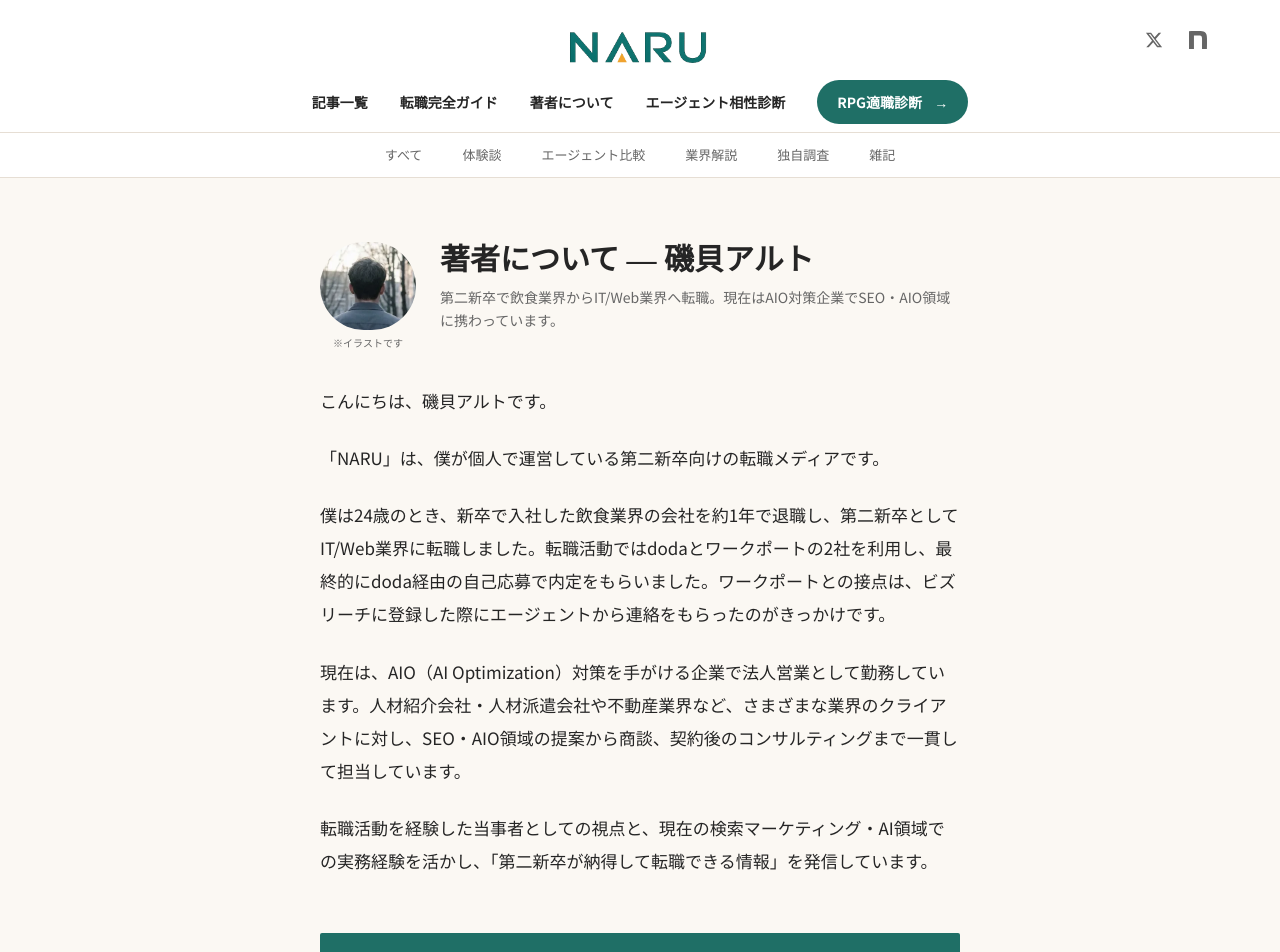
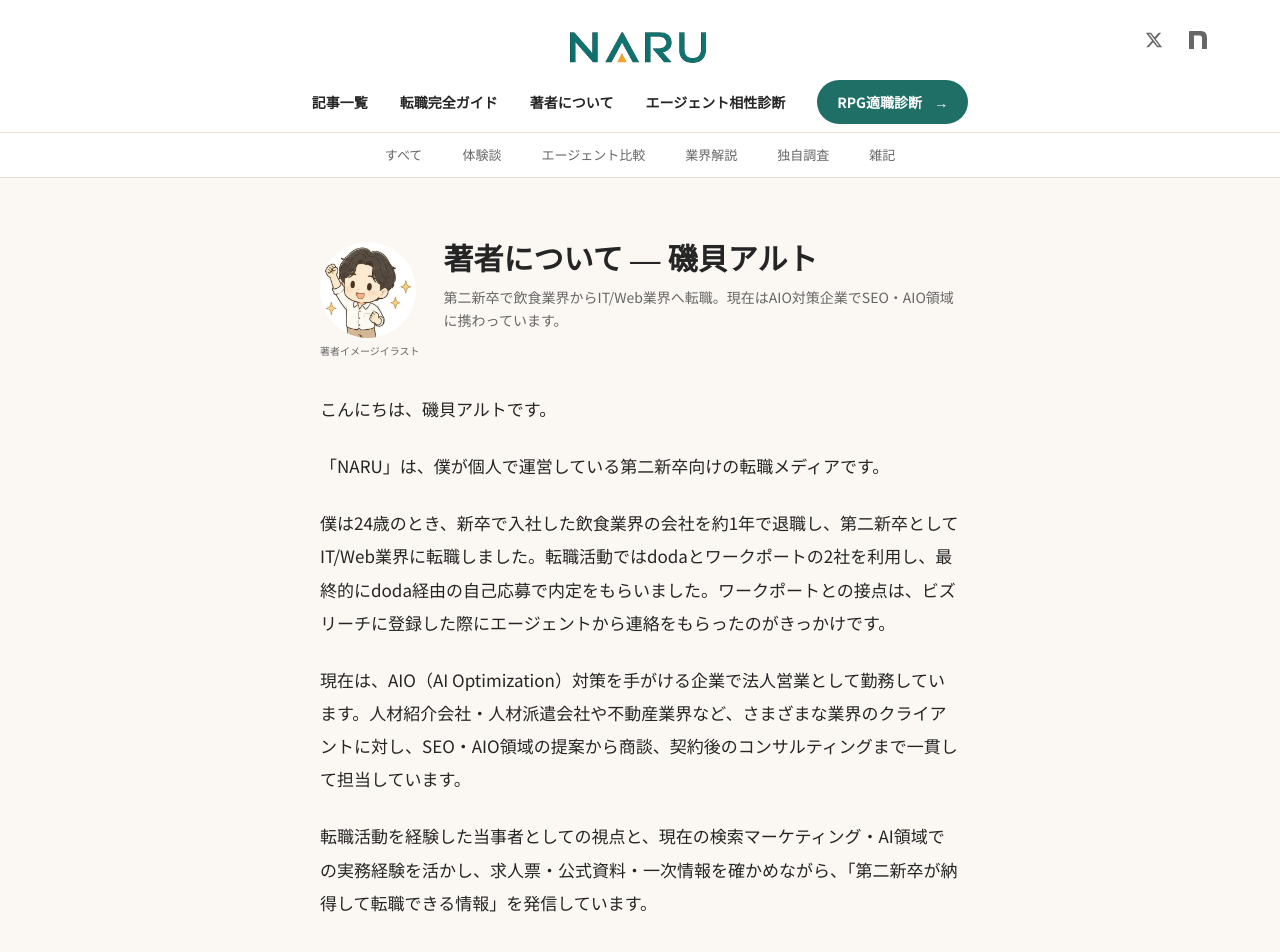
Before and after one commit to nasagame8-del/naru-career, a Next.js app: page /about in a window 1280 px wide. Shown: the top 952 px of the page. Built offline with nearby package versions, Linux system fonts and the light colour scheme; no server answers.

Commit message:
fix: clarify NARU author illustration and profile (#173)
* fix: clarify author illustration and factual profile

* fix: clarify author illustration and factual profile

* fix: clarify author illustration and factual profile

* assets: add transparent-metadata-free WebP author illustration

```diff
--- a/src/app/about/page.tsx
+++ b/src/app/about/page.tsx
@@ -28,14 +28,14 @@ export default function AboutPage() {
         <div className="flex items-start gap-6 mb-8">
           <div className="shrink-0">
             <Image
-              src="/images/author-avatar.webp"
-              alt="磯貝アルトのイラストアバター"
+              src="/images/author-avatar-illustration.webp"
+              alt="磯貝アルトの著者イメージイラスト"
               width={96}
               height={96}
               className="rounded-full"
             />
             <span className="block text-[10px] text-ink-soft text-center mt-1">
-              ※イラストです
+              著者イメージイラスト
             </span>
           </div>
           <div>
@@ -60,7 +60,7 @@ export default function AboutPage() {
             現在は、AIO（AI Optimization）対策を手がける企業で法人営業として勤務しています。人材紹介会社・人材派遣会社や不動産業界など、さまざまな業界のクライアントに対し、SEO・AIO領域の提案から商談、契約後のコンサルティングまで一貫して担当しています。
           </p>
           <p>
-            転職活動を経験した当事者としての視点と、現在の検索マーケティング・AI領域での実務経験を活かし、「第二新卒が納得して転職できる情報」を発信しています。
+            転職活動を経験した当事者としての視点と、現在の検索マーケティング・AI領域での実務経験を活かし、求人票・公式資料・一次情報を確かめながら、「第二新卒が納得して転職できる情報」を発信しています。
           </p>
 
           {/* プロフィール */}
--- a/src/components/EditorialSidebar.tsx
+++ b/src/components/EditorialSidebar.tsx
@@ -33,11 +33,12 @@ export function EditorialSidebar() {
         <section className="border-t border-line pt-5">
           <p className="text-xs text-ink-soft mb-3">著者について</p>
           <Link href="/about" className="group flex items-center gap-3">
-            <Image src="/images/author-avatar.webp" alt="磯貝アルトのイラストアバター" width={48} height={48} className="rounded-full" />
+            <Image src="/images/author-avatar-illustration.webp" alt="磯貝アルトの著者イメージイラスト" width={48} height={48} className="rounded-full" />
             <span className="text-sm font-bold group-hover:text-primary">磯貝アルト <span className="block text-[11px] font-normal text-ink-soft">{getAuthorProfileLabel()}</span></span>
             <span className="ml-auto text-primary" aria-hidden="true">→</span>
           </Link>
-          <p className="mt-3 text-xs leading-loose text-ink-soft">飲食からIT/Webへ。失敗も、迷いも、ぜんぶ書きます。</p>
+          <p className="mt-1 text-[10px] text-ink-soft">著者イメージイラスト</p>
+          <p className="mt-3 text-xs leading-loose text-ink-soft">飲食業界から第二新卒でIT/Web業界へ転職。約30社に応募し2社から内定を獲得。実体験と調査をもとに発信しています。</p>
         </section>
       </div>
     </aside>
--- a/src/components/JsonLd.tsx
+++ b/src/components/JsonLd.tsx
@@ -11,7 +11,6 @@ const authorPerson = {
   name: "磯貝アルト",
   alternateName: "アルト",
   url: `${baseUrl}/about`,
-  image: `${baseUrl}/images/author-avatar.webp`,
   jobTitle: "AIO対策企業・営業職 / 転職メディア運営",
   description:
     "第二新卒で飲食業界からIT/Web業界へ転職。AIO対策企業で人材紹介・人材派遣会社を中心にSEO・AIO領域の法人営業を担当。転職メディア「NARU」を個人運営。",
```
Also changed, not shown: public/images/author-avatar-illustration.webp (added).
